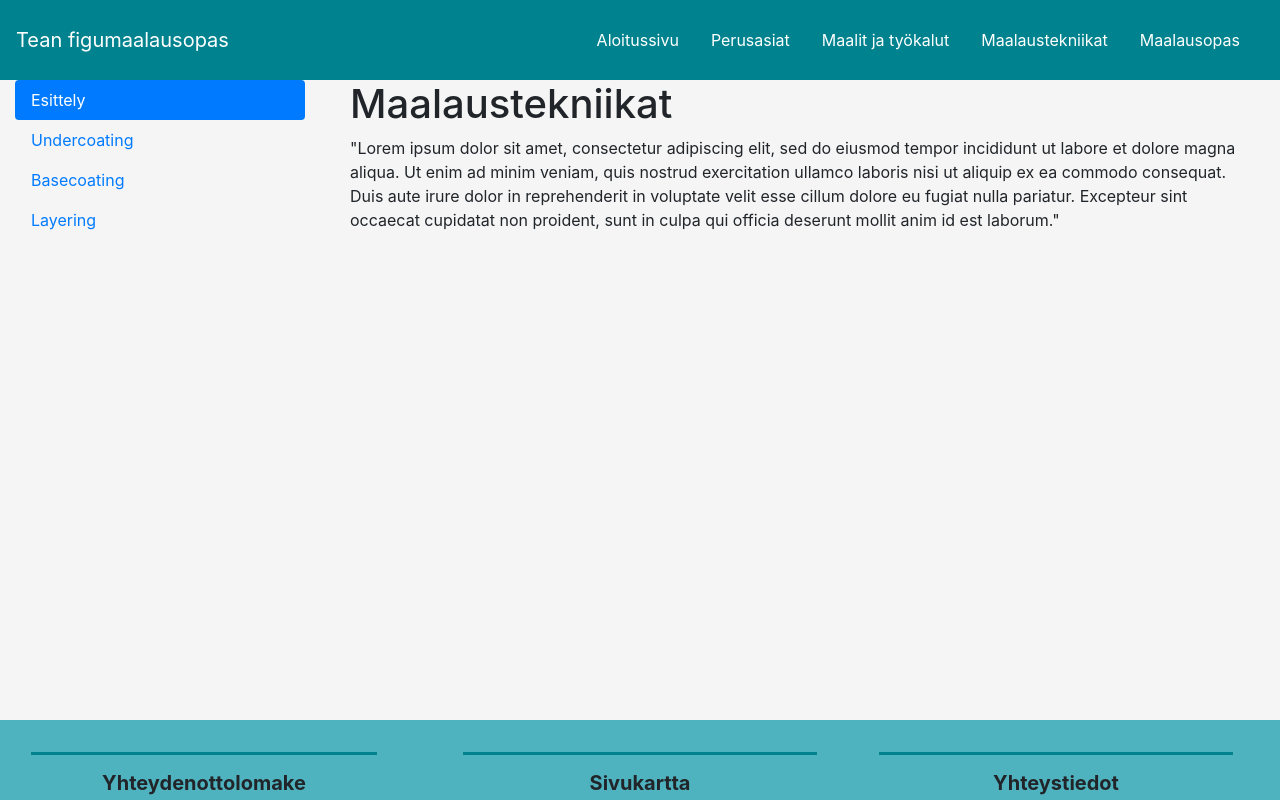
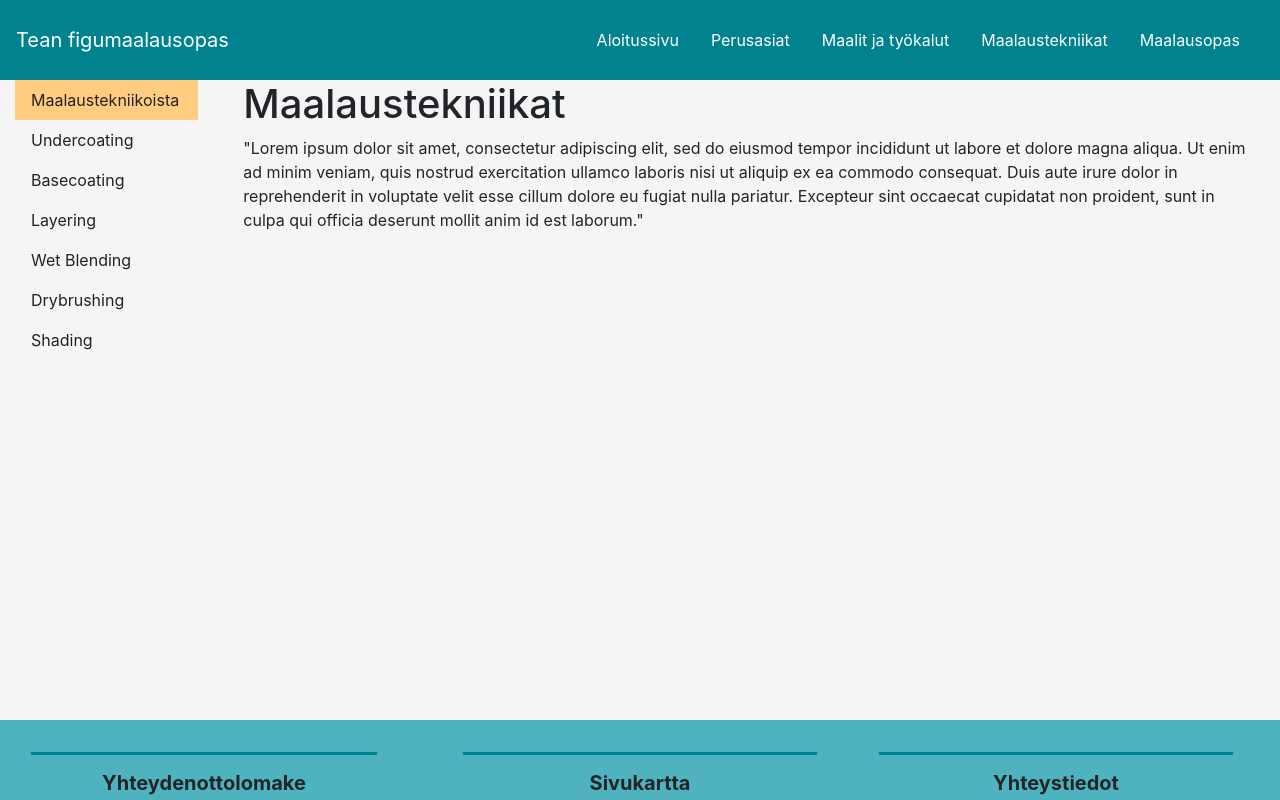
Before and after one commit to TeeRage/WMK_projekti_2021, a React (Create React App) app: page /maalaustekniikat in a window 1280 px wide. Shown: the top 800 px of the page. Built offline with nearby package versions, Linux system fonts and the light colour scheme.

Commit message:
maalaustekniikat-sivustoa muokattu

```diff
--- a/src/App.css
+++ b/src/App.css
@@ -205,28 +205,47 @@ div.transbox p {
 
 /*-- MAALIT JA TYÖKALUT --*/
 
+.navbar-brand-mjt {
+  color: #222 !important;
+  font-style: bold;
+}
+.nav-pills-mjt > a {
+  color: #222 !important;
+}
+.nav-pills-mjt > a:hover {
+  color: #005662 !important;
+}
+.nav-pills-mjt-alivalikko > a {
+  color: #222 !important;
+}
+.nav-pills-mjt-alivalikko > a:hover {
+  color: #005662 !important;
+}
+
+
 /*Maalit ja työkalut-osion sisällön tyyli*/
 .Maalit_ja_tyokalut_sisalto {
   background-color: whitesmoke;
   min-height: 80vh;
-  align-items: top;
-  justify-content: center;
 }
 
-/*
-.nav-pills > a.active {
+/*-- MAALAUSTEKNIIKAT --*/
+
+.nav-pills-maalaustekniikat > a.active {
   background-color: #ffcc80 !important;
   color: #222 !important;
 }
-
-.nav-pills > a:hover {
+.nav-pills-maalaustekniikat > a:hover {
   color: #005662 !important;
 }
-
-.nav-link-color {
+.nav-link-maalaustekniikat-color {
   color: #222;
 }
-*/
+
+.Maalaustekniikat-sisalto {
+  background-color: whitesmoke;
+  min-height: 80vh;
+}
 
 /*-- INFO --*/
 
--- a/src/components/Maalaustekniikat.js
+++ b/src/components/Maalaustekniikat.js
@@ -4,55 +4,85 @@
 
 const Maalaustekniikat = () => (
     <div class="container-fluid">
-        <div class="row Maalit_ja_tyokalut_sisalto">
-            <div class="col-3">
-                <div class="nav flex-column nav-pills" id="v-pills-tab" role="tablist" aria-orientation="vertical">
+        <div class="row Maalaustekniikat-sisalto">
+            <div class="col-xs-12 col-sm-6 col-md-3 col-lg-2">
+                <div class="nav flex-column nav-pills-maalaustekniikat" id="pills-tab" role="tablist" aria-orientation="vertical">
                     <a
-                        class="nav-link nav-link-color active"
-                        id="v-pills-home-tab"
+                        class="nav-link nav-link-maalaustekniikat-color active"
+                        id="pills-home-tab"
                         data-toggle="pill"
-                        href="#v-pills-aloitus"
+                        href="#aloitus"
                         role="tab"
-                        aria-controls="v-pills-aloitus"
+                        aria-controls="pills-aloitus"
                         aria-selected="true">
-                        Esittely
+                        Maalaustekniikoista
                     </a>
                     <a
-                        class="nav-link nav-link-color"
-                        id="v-pills-profile-tab"
+                        class="nav-link nav-link-maalaustekniikat-color"
+                        id="pills-undercoating-tab"
                         data-toggle="pill"
-                        href="#v-pills-profile"
+                        href="#undercoating"
                         role="tab"
-                        aria-controls="v-pills-profile"
-                        	aria-selected="false">
+                        aria-controls="pills-undercoating"
+                        aria-selected="false">
                         Undercoating
                     </a>
                     <a
-                        class="nav-link nav-link-color"
-                        id="v-pills-messages-tab"
+                        class="nav-link nav-link-maalaustekniikat-color"
+                        id="pills-basecoating-tab"
                         data-toggle="pill"
-                        href="#v-pills-messages"
+                        href="#basecoating"
                         role="tab"
-                        aria-controls="v-pills-messages"
+                        aria-controls="pills-basecoating"
                         aria-selected="false">
                         Basecoating
                     </a>
                     <a
-                        class="nav-link nav-link-color"
-                        id="v-pills-settings-tab"
+                        class="nav-link nav-link-maalaustekniikat-color"
+                        id="pills-layering-tab"
                         data-toggle="pill"
-                        href="#v-pills-settings"
+                        href="#layering"
                         role="tab"
-                        aria-controls="v-pills-settings"
+                        aria-controls="pills-layering"
                         aria-selected="false">
                         Layering
                     </a>
+                    <a
+                        class="nav-link nav-link-maalaustekniikat-color"
+                        id="pills-wetBlending-tab"
+                        data-toggle="pill"
+                        href="#wetBlending"
+                        role="tab"
+                        aria-controls="pills-wetBlending"
+                        aria-selected="false">
+                        Wet Blending
+                    </a>
+                    <a
+                        class="nav-link nav-link-maalaustekniikat-color"
+                        id="pills-drybrushing-tab"
+                        data-toggle="pill"
+                        href="#drybrushing"
+                        role="tab"
+                        aria-controls="pills-drybrushing"
+                        aria-selected="false">
+                        Drybrushing
+                    </a>
+                    <a
+                        class="nav-link nav-link-maalaustekniikat-color"
+                        id="pills-shading-tab"
+                        data-toggle="pill"
+                        href="#shading"
+                        role="tab"
+                        aria-controls="pills-shading"
+                        aria-selected="false">
+                        Shading
+                    </a>
                 </div>
             </div>
-            <div class="col-9">
+            <div class="col-xs-12 col-sm-6 col-md-9 col-lg-10">
                 <div class="col-12">
-                    <div class="tab-content" id="v-pills-tabContent">
-                        <div class="tab-pane fade show active" id="v-pills-aloitus" role="tabpanel" aria-labelledby="v-pills-home-tab">
+                    <div class="tab-content" id="pills-tabContent">
+                        <div class="tab-pane fade show active" id="aloitus" role="tabpanel" aria-labelledby="pills-home-tab">
                             <h1>Maalaustekniikat</h1>
                             <p> "Lorem ipsum dolor sit amet, consectetur adipiscing elit, sed do eiusmod tempor incididunt ut labore et dolore magna aliqua.
                             Ut enim ad minim veniam, quis nostrud exercitation ullamco laboris nisi ut aliquip ex ea commodo consequat.
@@ -60,7 +90,7 @@ const Maalaustekniikat = () => (
                             Excepteur sint occaecat cupidatat non proident, sunt in culpa qui officia deserunt mollit anim id est laborum."
                             </p>
                         </div>
-                        <div class="tab-pane fade" id="v-pills-profile" role="tabpanel" aria-labelledby="v-pills-profile-tab">
+                        <div class="tab-pane fade" id="undercoating" role="tabpanel" aria-labelledby="pills-undercoating-tab">
                             <h1>Undercoating</h1>
                             <p> "Lorem ipsum dolor sit amet, consectetur adipiscing elit, sed do eiusmod tempor incididunt ut labore et dolore magna aliqua.
                             Ut enim ad minim veniam, quis nostrud exercitation ullamco laboris nisi ut aliquip ex ea commodo consequat.
@@ -68,7 +98,7 @@ const Maalaustekniikat = () => (
                             Excepteur sint occaecat cupidatat non proident, sunt in culpa qui officia deserunt mollit anim id est laborum."
                             </p>
                         </div>
-                        <div class="tab-pane fade" id="v-pills-messages" role="tabpanel" aria-labelledby="v-pills-messages-tab">
+                        <div class="tab-pane fade" id="basecoating" role="tabpanel" aria-labelledby="pills-basecoating-tab">
                             <h1>Basecoating</h1>
                             <p> "Lorem ipsum dolor sit amet, consectetur adipiscing elit, sed do eiusmod tempor incididunt ut labore et dolore magna aliqua.
                             Ut enim ad minim veniam, quis nostrud exercitation ullamco laboris nisi ut aliquip ex ea commodo consequat.
@@ -76,8 +106,32 @@ const Maalaustekniikat = () => (
                             Excepteur sint occaecat cupidatat non proident, sunt in culpa qui officia deserunt mollit anim id est laborum."
                             </p>
                         </div>
-                        <div class="tab-pane fade" id="v-pills-settings" role="tabpanel" aria-labelledby="v-pills-settings-tab">
+                        <div class="tab-pane fade" id="layering" role="tabpanel" aria-labelledby="pills-layering-tab">
                             <h1>Layering</h1>
+                            <p> "Lorem ipsum dolor sit amet, consectetur adipiscing elit, sed do eiusmod tempor incididunt ut labore et dolore magna aliqua.
+                            Ut enim ad minim veniam, quis nostrud exercitation ullamco laboris nisi ut aliquip ex ea commodo consequat.
+                            Duis aute irure dolor in reprehenderit in voluptate velit esse cillum dolore eu fugiat nulla pariatur.
+                            Excepteur sint occaecat cupidatat non proident, sunt in culpa qui officia deserunt mollit anim id est laborum."
+                            </p>
+                        </div>
+                        <div class="tab-pane fade" id="wetBlending" role="tabpanel" aria-labelledby="pills-wetBlending-tab">
+                            <h1>Wet Blending</h1>
+                            <p> "Lorem ipsum dolor sit amet, consectetur adipiscing elit, sed do eiusmod tempor incididunt ut labore et dolore magna aliqua.
+                            Ut enim ad minim veniam, quis nostrud exercitation ullamco laboris nisi ut aliquip ex ea commodo consequat.
+                            Duis aute irure dolor in reprehenderit in voluptate velit esse cillum dolore eu fugiat nulla pariatur.
+                            Excepteur sint occaecat cupidatat non proident, sunt in culpa qui officia deserunt mollit anim id est laborum."
+                            </p>
+                        </div>
+                        <div class="tab-pane fade" id="drybrushing" role="tabpanel" aria-labelledby="pills-drybrushing-tab">
+                            <h1>Drybrushing</h1>
+                            <p> "Lorem ipsum dolor sit amet, consectetur adipiscing elit, sed do eiusmod tempor incididunt ut labore et dolore magna aliqua.
+                            Ut enim ad minim veniam, quis nostrud exercitation ullamco laboris nisi ut aliquip ex ea commodo consequat.
+                            Duis aute irure dolor in reprehenderit in voluptate velit esse cillum dolore eu fugiat nulla pariatur.
+                            Excepteur sint occaecat cupidatat non proident, sunt in culpa qui officia deserunt mollit anim id est laborum."
+                            </p>
+                        </div>
+                        <div class="tab-pane fade" id="shading" role="tabpanel" aria-labelledby="pills-shading-tab">
+                            <h1>Shading</h1>
                             <p> "Lorem ipsum dolor sit amet, consectetur adipiscing elit, sed do eiusmod tempor incididunt ut labore et dolore magna aliqua.
                             Ut enim ad minim veniam, quis nostrud exercitation ullamco laboris nisi ut aliquip ex ea commodo consequat.
                             Duis aute irure dolor in reprehenderit in voluptate velit esse cillum dolore eu fugiat nulla pariatur.
--- a/src/components/Maalit_ja_tyokalut.js
+++ b/src/components/Maalit_ja_tyokalut.js
@@ -6,8 +6,9 @@ const Maalit_ja_tyokalut = () => (
     <div class="container-fluid">
         <div class="row Maalit_ja_tyokalut_sisalto">
             <div class="col-xs-12 col-sm-6 col-md-3 col-lg-2">
+
                 <ul class="nav list-group flex-column" id="mjt-tab" role="tablist" aria-orientation="vertical">
-                <li>
+                <li class="nav-pills-mjt">
                     <a class="navbar-brand navbar-brand-mjt active" href="#item-0" id="mjt-pills-aloitus-tab" data-toggle="tab" role="tab" aria-controls="item-0" aria-selected="true">Maalit ja työkalut</a>
 
                     <a class="nav-link" href="#item-1-0" id="mjt-pills-1.0-tab" data-toggle="tab" role="tab" aria-controls="item-1-0" aria-selected="false">Maalit</a>
@@ -33,12 +34,14 @@ const Maalit_ja_tyokalut = () => (
                 <div class="col-12">
                     <div class="tab-content" id="mjt-tabContent">
                         <div class="tab-pane fade show active" id="item-0" role="tabpanel" aria-labelledby="mjt-pills-aloitus-tab">
+
                             <h1>Tälle sivulle asiaa maaleista ja työkaluista</h1>
                             <p> "Lorem ipsum dolor sit amet, consectetur adipiscing elit, sed do eiusmod tempor incididunt ut labore et dolore magna aliqua.
                             Ut enim ad minim veniam, quis nostrud exercitation ullamco laboris nisi ut aliquip ex ea commodo consequat.
                             Duis aute irure dolor in reprehenderit in voluptate velit esse cillum dolore eu fugiat nulla pariatur.
                             Excepteur sint occaecat cupidatat non proident, sunt in culpa qui officia deserunt mollit anim id est laborum."
                             </p>
+
                         </div>
                         <div class="tab-pane fade" id="item-1-0" role="tabpanel" aria-labelledby="mjt-pills-1.0-tab">
                             <h1>Maalit</h1>
```
